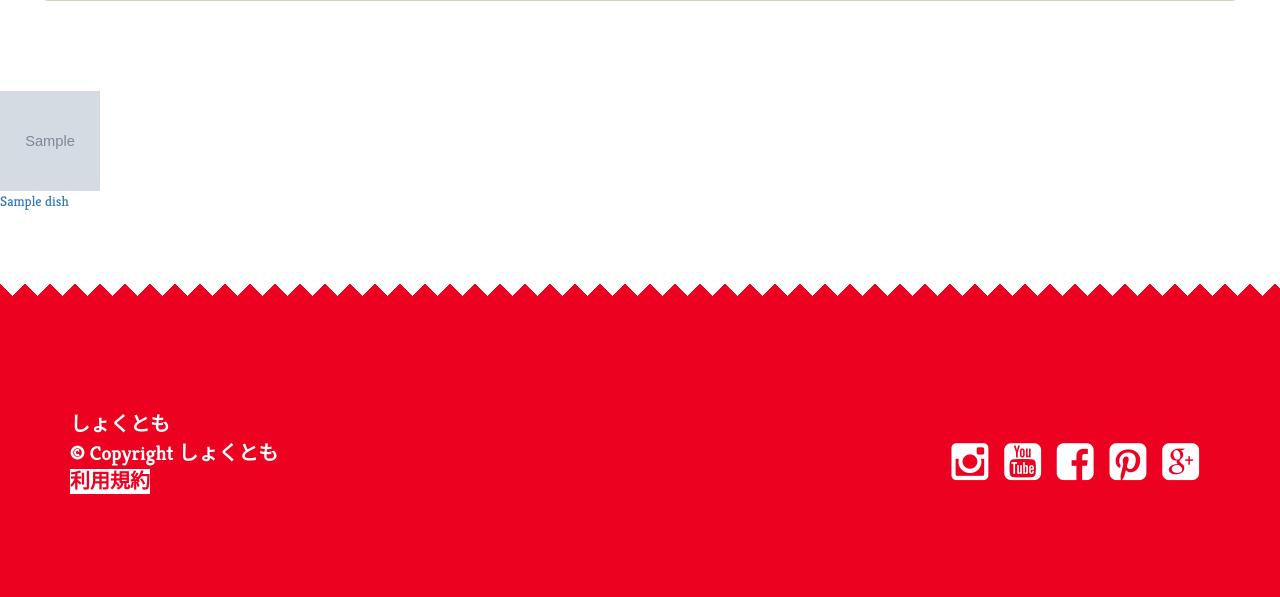
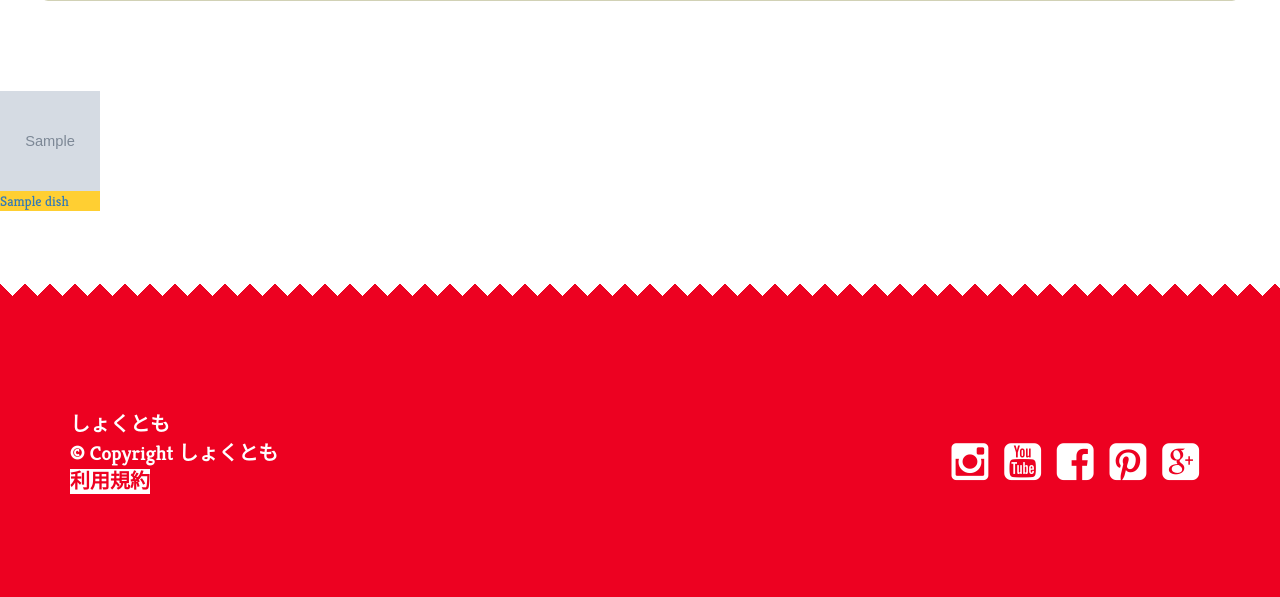
Before and after one commit to kami2438/venv_syokutomo, a Django app: template syokutomo/user/templates/user_product.html in a window 1280 px wide. Shown: the part 539-1136 px from the top of the page. Run offline with Django 3.2, Linux system fonts and the light colour scheme; the template is opened without the code that fills it: most values are stand-ins (such as "Sample title", 1, 10 or a date in 2020); grey boxes marked "Sample" are stand-in pictures; data that the repository does not hold is empty; some libraries are stand-ins or nearby versions.

Commit message:
みぐれ

```diff
--- a/syokutomo/static/css/user_product.css
+++ b/syokutomo/static/css/user_product.css
@@ -124,9 +124,11 @@
 }
 
 .menu tr:nth-child(2n + 1) {
-  margin-left: auto;
+  float: left;
+  background-color: #ffcf32;
 }
 
 .menu tr {
-  margin-right: auto;
+  float: right;
+  background-color: blue;
 }
```
Also changed, not shown: syokutomo/azarasi_61cKibu.png (added).
